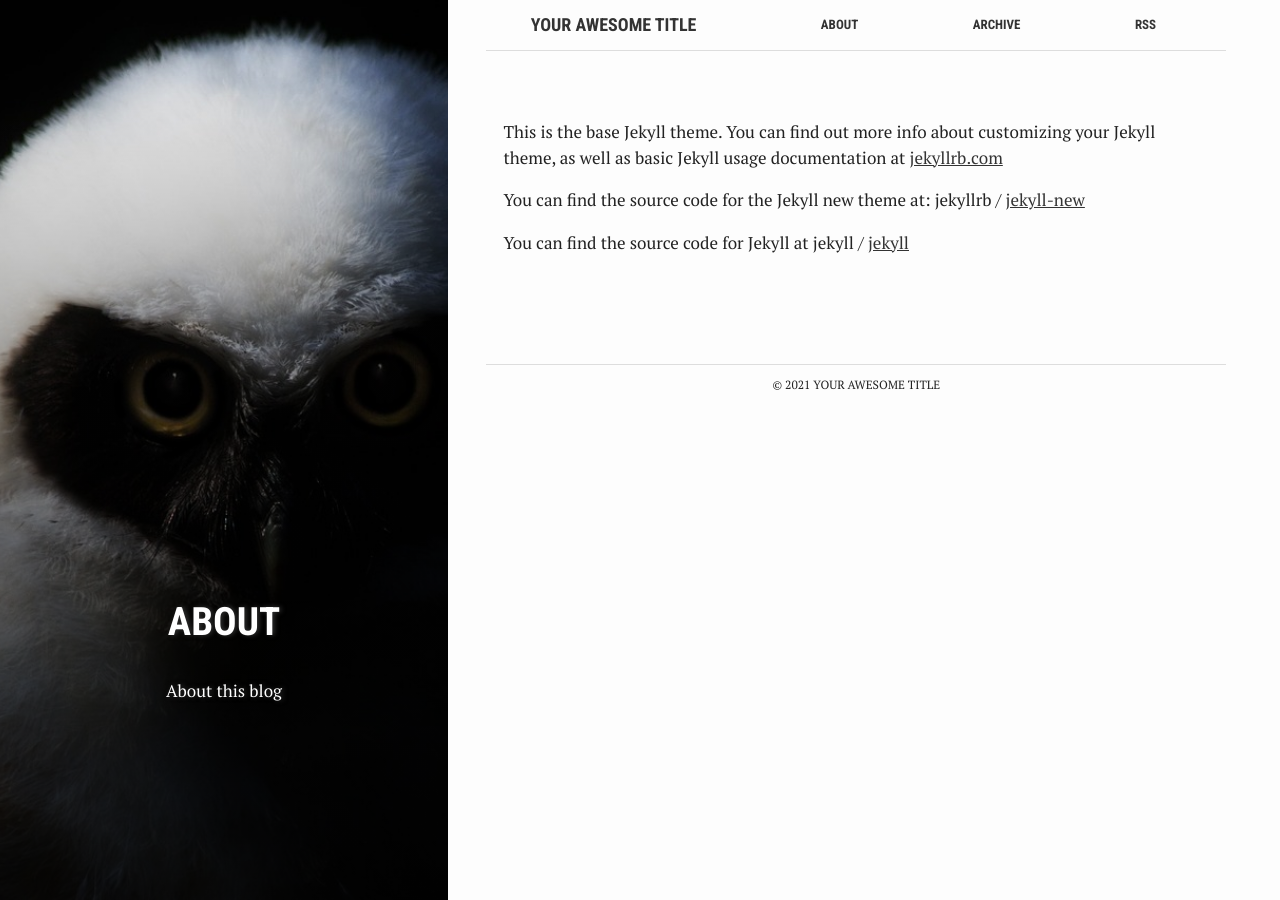
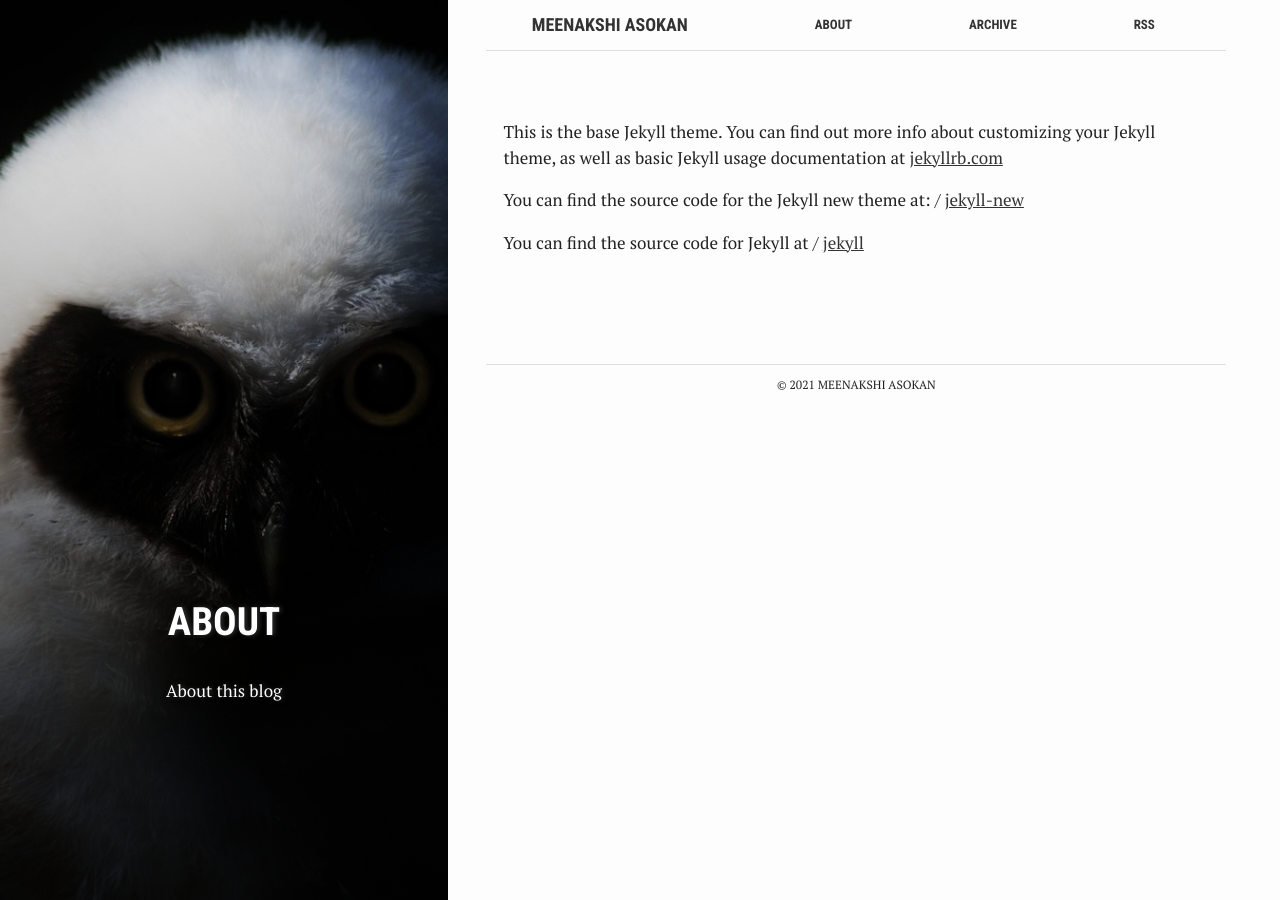
Before and after one commit to Meenakshi-Asokan/Meenakshi-Asokan.github.io, a Jekyll site: the page built from about.md, in a window 1280 px wide. Built offline with Jekyll 4.4.1, drawn with Linux system fonts in a browser that asks for light colours; some of the changed lines change nothing that is shown.

Commit message:
Update _config.yml

```diff
--- a/_config.yml
+++ b/_config.yml
@@ -6,18 +6,16 @@
 # 'jekyll serve'. If you change this file, please restart the server process.
 
 # Site settings
-title: Your awesome title
-email: your-email@domain.com
-description: > # this means to ignore newlines until "baseurl:"
-  Write an awesome description for your new site here. You can edit this
-  line in _config.yml. It will appear in your document head meta (for
-  Google search results) and in your feed.xml site description.
-baseurl: "" # the subpath of your site, e.g. /blog
-lang: "en"
-url: "http://localhost:4000" # the base hostname & protocol for your site
-twitter_username: jekyllrb
-github_username:  jekyll
-disqus_username:
+title: Meenakshi Asokan
+description: Meenakshi Asokan - Neuroscience
+baseurl: "/"
+url: ""
+
+email: masokan94@gmail.com
+twitter: MeenaMaverick94
+#googlescholar:
+#orcid:
+github: Meenakshi-Asokan
 
 # Build settings
 markdown: kramdown
@@ -35,10 +33,10 @@ compress_html:
   clippings: all
   endings: all
 
-
 sass:
   sass_dir: assets/_sass
   style: compressed
 
 
 images: '/assets/images'
+papers: '/papers'
```
